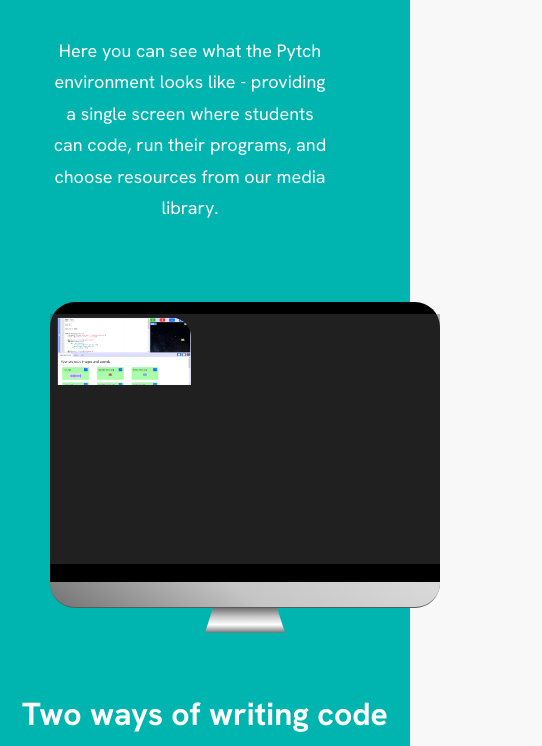
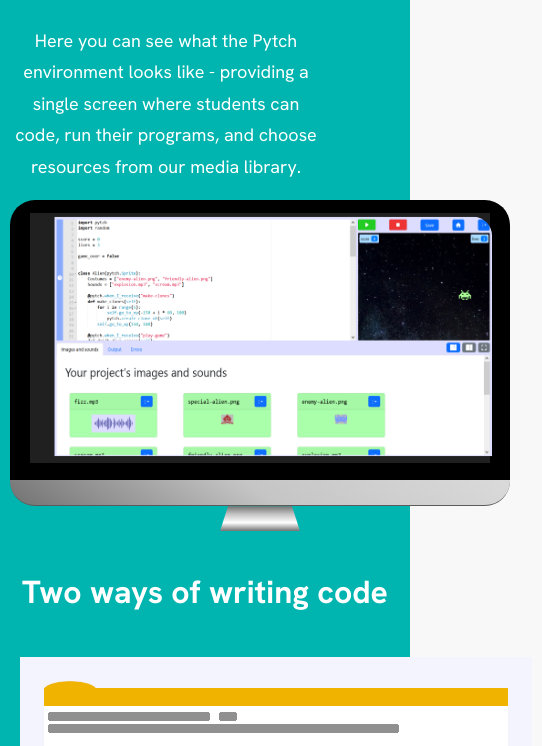
Before and after one commit to Duncan-W/pytch_static, a website: page subgrid.html in a window 390 px wide. Shown: the part 1510-2256 px from the top of the page, 542 px wide, since content can reach past the window. Drawn offline with Linux system fonts and the light colour scheme.

Commit message:
trying to simplfy css. Note section-buttons not displaying beside cbody on large displays currently

```diff
--- a/subgrid.html
+++ b/subgrid.html
@@ -495,34 +495,23 @@
 
 
 
-  .easy .section-content {
-    display: flex;
-    flex-wrap: wrap;
-    justify-content: center;
-    align-items: center;
-
-  }
 
   .section-content img{
     margin: 10px;
   }
 
-  .easy .section-buttons,
-  .easy .cbody {
-    flex: 1;
-    margin: 20px; /* Add some spacing between the two items */
-  }
 
     /* Media query for mobile */
     @media (max-width: 768px) {
-    .easy .section-content {
+    .easy {
       flex-direction: column; /* Stack items vertically on smaller screens */
     }
-    .section-content  * {
-    flex: 1 1 100%; /* Each child takes up full width */
-    max-width: 100%;
-
-  }
+
+
+
+
+
+
 
   }
 
@@ -1357,14 +1346,14 @@
       <div class="section-buttons">
         <p>Here you can see what the Pytch environment looks like - providing a single screen where students can code, run their programs, and choose resources from our media library.</p>
       </div>
-      <div style="margin: 20px;">
+
         <div class="cbody">
           <div class="cmain">
              <div class="ccontentwrap">
                 <div class="ccontent"  >
-                   <button aria-label="Video overview of Pytch">
-                   <img  class="ccont" src="invaders.png" alt="" style="min-width: 90%;" title="Click here for an overview of Pytch!" />
-                   </button>
+
+                   <img  class="ccont" src="invaders.png" alt=""  />
+
                 </div>
              </div>
           </div>
@@ -1373,7 +1362,7 @@
           <div class="cleg">
           </div>
         </div>
-      </div>
+
     </div>
 
     <h2 style="font-size: 2rem;">Two ways of writing code</h2>
```
